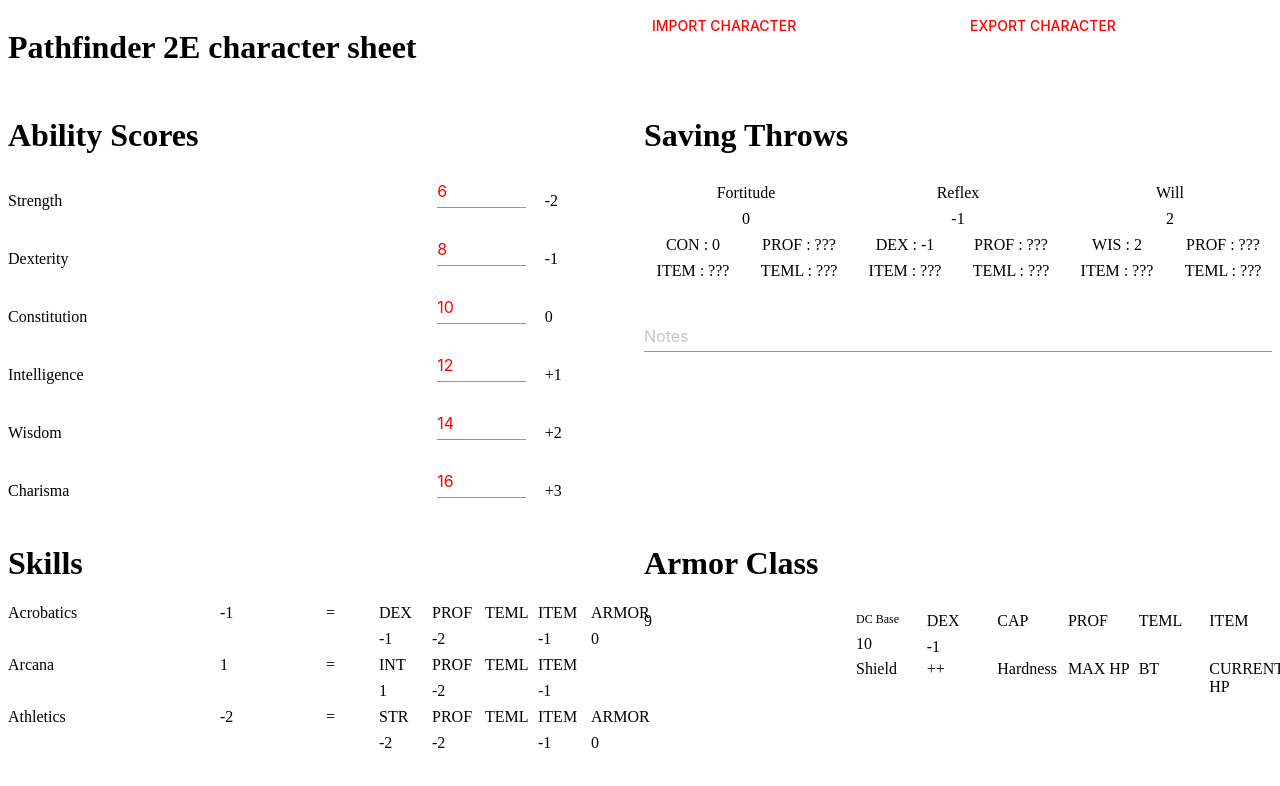
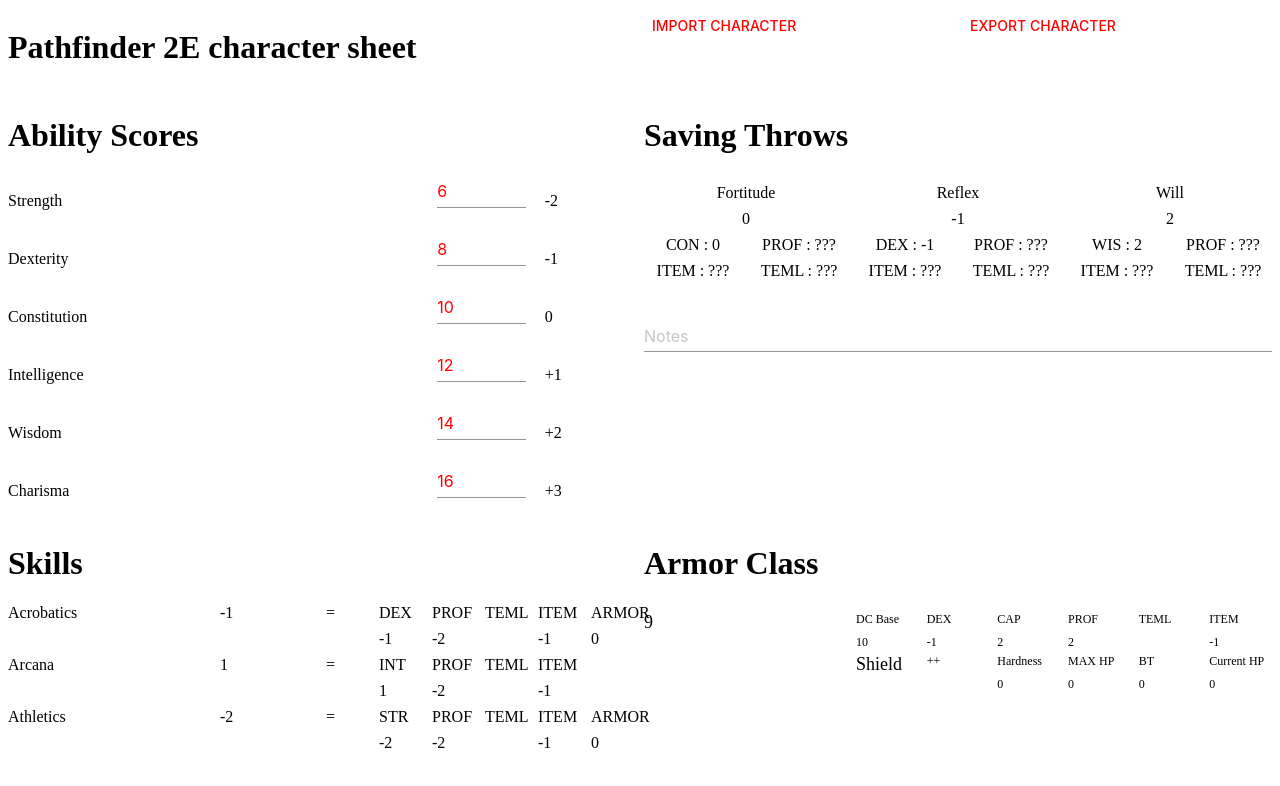
Before and after one commit to Wiljami/CharacterSheetPathfinder2E, a React (Create React App) app: page / in a window 1280 px wide. Shown: the top 786 px of the page. Built offline with nearby package versions, Linux system fonts and the light colour scheme.

Commit message:
Create MinorMod component.
Create and put MinorMod component in use to ArmorClassBox.

```diff
--- a/src/ArmorClassBox.js
+++ b/src/ArmorClassBox.js
@@ -1,6 +1,8 @@
 import React from "react";
 import Grid from "@material-ui/core/Grid";
 import Primary from "./Primary";
+import Major from "./Major";
+import MinorMod from "./MinorMod";
 
 export default function ArmorClassBox(props) {
   const ac = 10 + props.abilityScoreModifiers.Dexterity
@@ -11,61 +13,47 @@
           <h1>Armor Class</h1>
         </Grid>
         <Grid item xs={4}>
-          {ac}
+          <Major>{ac}</Major>
         </Grid>
         <Grid item xs={8}>
           <Grid container spacing={1}>
             <Grid item xs={2}>
-              <Grid container spacing={1}>
-                <Grid item xs={12}>
-                  <Primary>DC Base</Primary>
-                </Grid>
-                <Grid item xs={12}>
-                  10
-                </Grid>
-              </Grid>
+              <MinorMod name='DC Base' value='10'/>
             </Grid>
             <Grid item xs={2}>
-              <Grid container spacing={1}>
-                <Grid item xs={12}>
-                  DEX
-                </Grid>
-                <Grid item xs={12}>
-                  {props.abilityScoreModifiers.Dexterity}
-                </Grid>
-              </Grid>
+              <MinorMod name='DEX' value={props.abilityScoreModifiers.Dexterity}/>
             </Grid>
             <Grid item xs={2}>
-              CAP
+              <MinorMod name='CAP' value='2'/>
             </Grid>
             <Grid item xs={2}>
-              PROF
+              <MinorMod name='PROF' value='2'/>
             </Grid>
             <Grid item xs={2}>
-              TEML
+              <Primary>TEML</Primary>
             </Grid>
             <Grid item xs={2}>
-              ITEM
+              <MinorMod name='ITEM' value='-1'/>
             </Grid>
           </Grid>
           <Grid container spacing={1}>
             <Grid item xs={2}>
-              Shield
+              <Major>Shield</Major>
             </Grid>
             <Grid item xs={2}>
-              ++
+              <Primary>++</Primary>
             </Grid>
             <Grid item xs={2}>
-              Hardness
+              <MinorMod name='Hardness' value='0'/>
             </Grid>
             <Grid item xs={2}>
-              MAX HP
+              <MinorMod name='MAX HP' value='0'/>
             </Grid>
             <Grid item xs={2}>
-              BT
+              <MinorMod name='BT' value='0'/>
             </Grid>
             <Grid item xs={2}>
-              CURRENT HP
+              <MinorMod name='Current HP' value='0'/>
             </Grid>
           </Grid>
         </Grid>
--- /dev/null
+++ b/src/MinorMod.js
@@ -0,0 +1,18 @@
+import React from "react";
+import Grid from "@material-ui/core/Grid";
+import Primary from "./Primary";
+
+export default function MinorMod(props) {
+  return(
+    <>
+      <Grid container spacing={1}>
+        <Grid item xs={12}>
+          <Primary>{props.name}</Primary>
+        </Grid>
+        <Grid item xs={12}>
+          <Primary>{props.value}</Primary>
+        </Grid>
+      </Grid>
+    </>
+  )
+}
```
